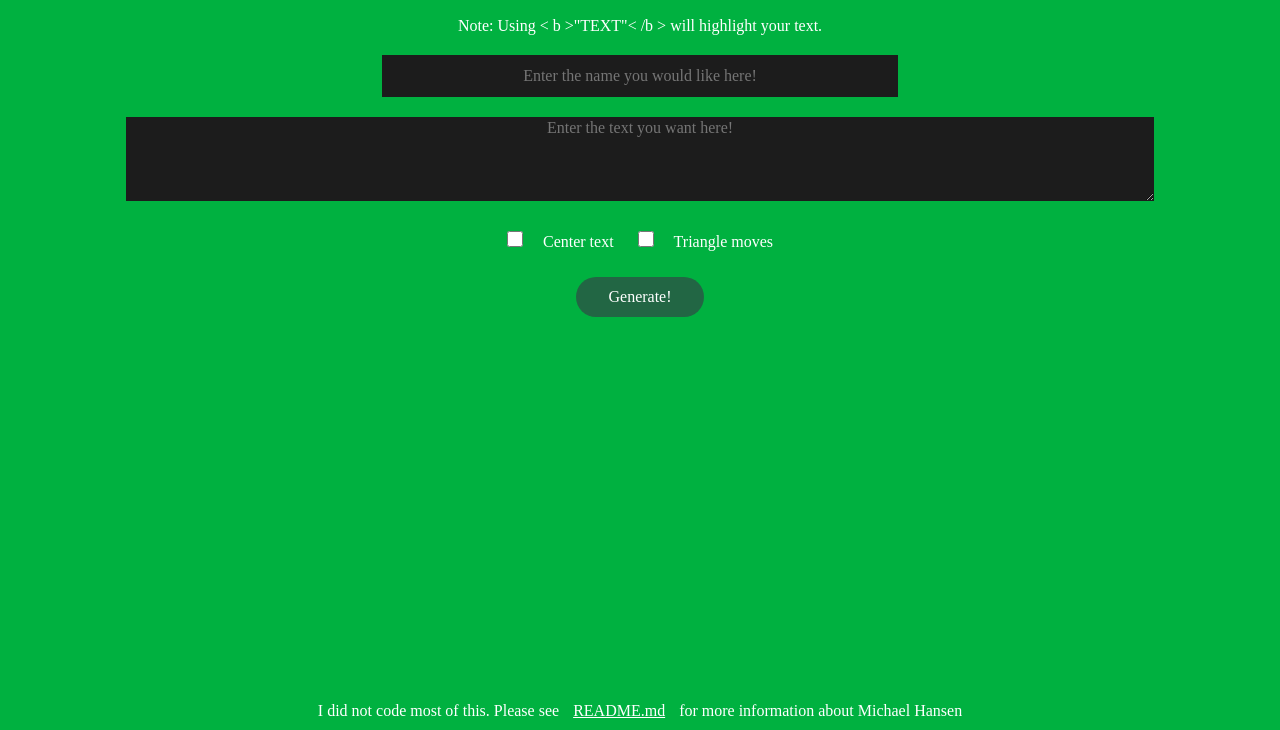
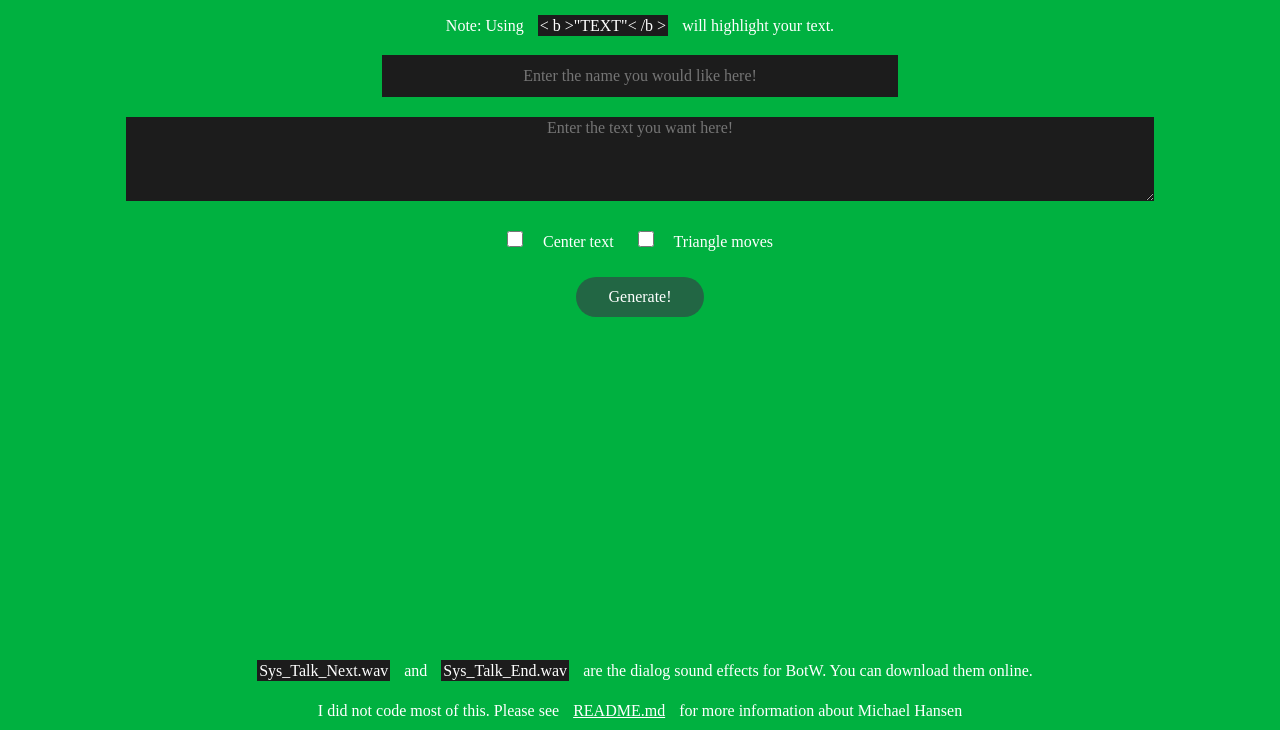
Before and after one commit to MCMi460/BotW-Dialog-Generator, a plain HTML site: page index.html in a window 1280 px wide. Shown: the part 70-800 px from the top of the page. Drawn offline with Linux system fonts and the light colour scheme; a web font is replaced by a local one.

Commit message:
'Info dump'

```diff
--- a/index.html
+++ b/index.html
@@ -6,7 +6,7 @@
 
   <body>
     <h1>Breath of the Wild Dialog Generator</h1>
-    <p>Note: Using < b >"TEXT"< /b > will highlight your text.</p>
+    <p>Note: Using <code>< b >"TEXT"< /b ></code> will highlight your text.</p>
     <input type = 'text' placeholder = 'Enter the name you would like here!' id = 'name'>
     <textarea placeholder = 'Enter the text you want here!' id = 'text'></textarea>
 
@@ -17,6 +17,7 @@
 
     <button onclick = 'loadResult();'>Generate!</button>
 
+    <p style = 'position: absolute; bottom: 5%;'><code>Sys_Talk_Next.wav</code> and <code>Sys_Talk_End.wav</code> are the dialog sound effects for BotW. You can download them online.</p>
     <p style = 'position: absolute; bottom: 0%;'>I did not code most of this. Please see <a href = 'README.md'>README.md</a> for more information about Michael Hansen</p>
   </body>
 
@@ -99,6 +100,12 @@
     height: 10vh;
   }
 
+  code {
+    background-color: #1c1c1c;
+    font: sans-serif;
+    padding: 2px;
+  }
+
   </style>
 
 </html>
```
